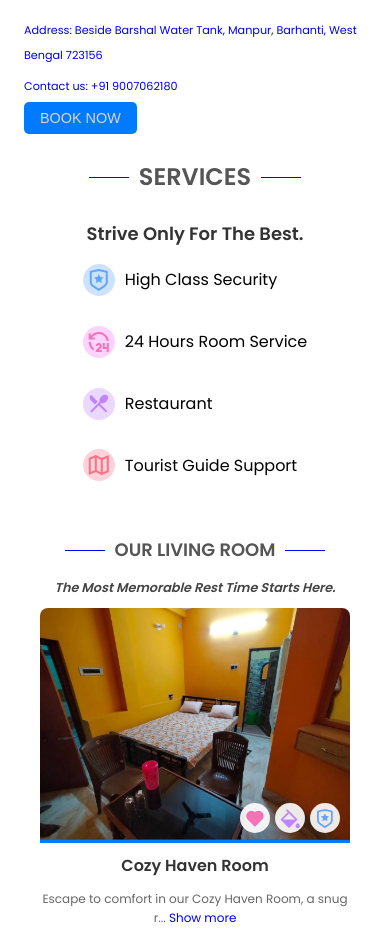
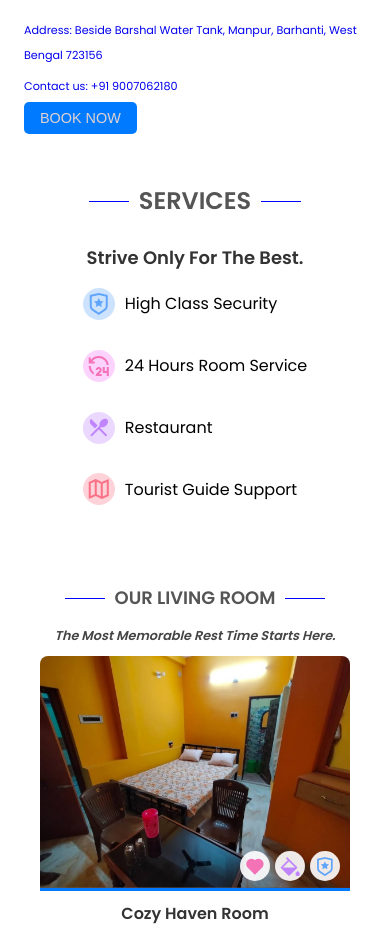
Before and after one commit to Pavan7201/Guest_House, a React (Create React App) app: page / in a window 390 px wide. Shown: the part 1580-2511 px from the top of the page. Built offline with nearby package versions, Linux system fonts and the light colour scheme; the HTML template or start-up script is replaced by a standard one.

Commit message:
Adjusted Services Page CSS

```diff
--- a/src/css/Services.css
+++ b/src/css/Services.css
@@ -136,9 +136,8 @@
 
 @media (max-width: 480px) {
   #services {
-    padding: 1.5rem 0;
+    padding: 3rem 0;
   }
-
   .section5__subheader h1 {
     font-size: 1.5rem;
   }
```
